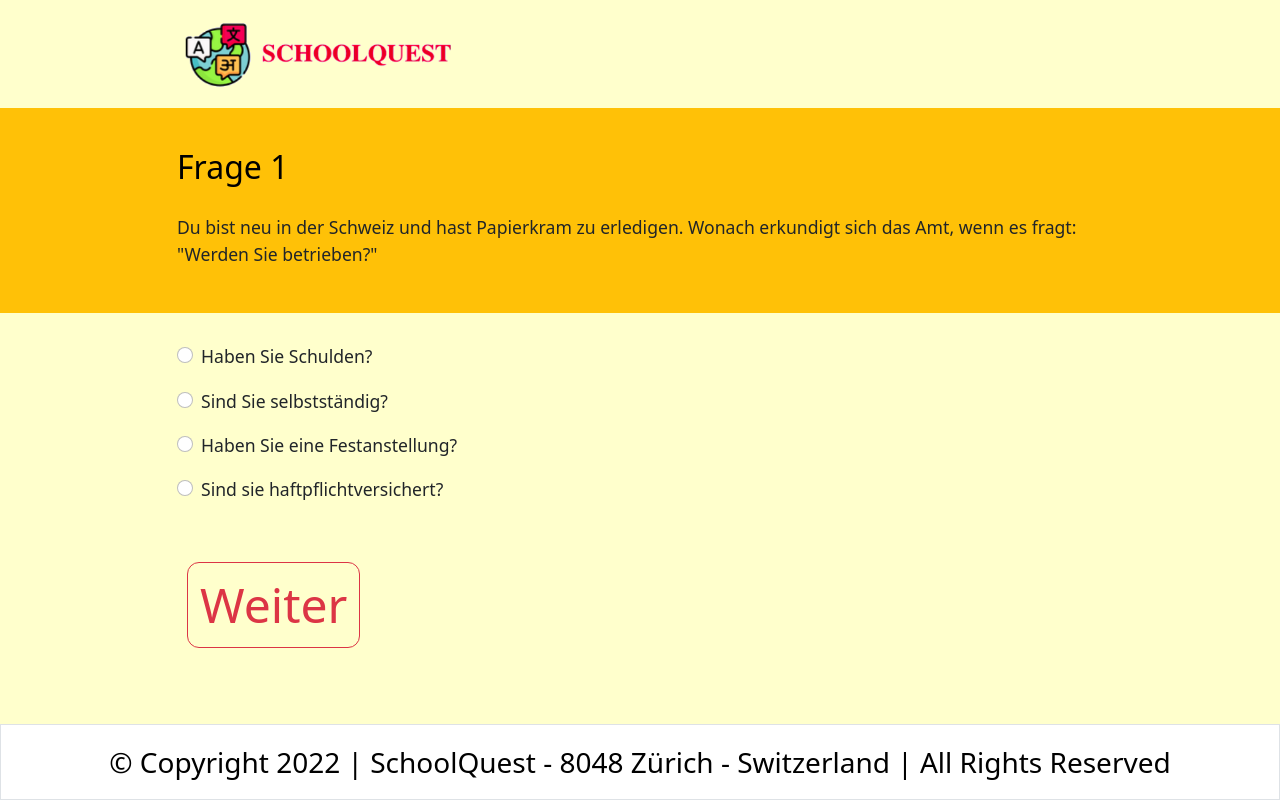
After one commit to ruslan70/-SchulQuest, a PHP site: page /question-01.php in a window 1280 px wide. The commit adds this page. Run offline with PHP 8.4, Linux system fonts and the light colour scheme.

Commit message:
css for index.php and question-01.php

```diff
--- a/css/style.css
+++ b/css/style.css
@@ -1,12 +1,12 @@
 h1 {
   text-align: left;
-  font-size: 3em;
+  font-size: 2em;
   color: #000000;
   font-weight: normal;
 }
 
 p {
-  font-size: 2em;
+  font-size: 1.1em;
 }
 
 
@@ -15,12 +15,42 @@ body {
 }
 
 footer {
-  font-size: 2vw;
+  font-size: 2.5vw;
   background-color: white;
 }
 
 /* Author: Chantal */
-#startButton {
+
+
+
+/* Author: Stéphnae */
+
+#introductionTitle {
+  padding-top: 35px;
+}
+
+#introductionWording {
+  padding-top: 25px;
+  padding-bottom: 20px;
+}
+
+#questionTitle {
+  padding-top: 40px;
+  padding-bottom: 10px;
+}
+
+#questionWording {
+  padding-top: 10px;
+  padding-bottom: 30px;
+}
+
+#answerPanel {
+  padding-top: 30px;
+
+}
+
+.buttons {
+  margin-top: 25px;
   font-size: 3em;;
   border-radius: 0.25em;
 }
--- a/includes/header.php
+++ b/includes/header.php
@@ -3,9 +3,17 @@
 <header>
     <nav class="navbar sticky-top navbar-light style="background-color: #ffffff;>
         <div class="container-fluid">
-            <a class="navbar-brand" href="#">
-                <img src="/images/logo_schoolquest.png" alt="" width="288" height="92">
-            </a>
+            <div class="container">
+                <div class="row">
+                    <div class="col-1"></div>
+                    <div class="col-10">
+                        <a class="navbar-brand" href="#">
+                            <img src="/images/logo_schoolquest.png" alt="" width="288" height="92">
+                        </a>
+                    </div>
+                    <div class="col-1"></div>
+                </div>
+            </div>
         </div>
     </nav>
 </header>
--- /dev/null
+++ b/question-01.php
@@ -0,0 +1,73 @@
+<!--author: Stéphane-->
+<?php include "includes/head.php"; ?>
+
+<?php include "includes/header.php";?>
+<main>
+    <!-- Hier kommt noch der Data-Collector-->
+    <div>
+        <div class="container-fluid bg-warning text-dark">
+            <div class="container">
+                <div class="row">
+                    <div class="col-1"></div>
+                    <div class="col-10">
+                        <h1 id="questionTitle">Frage 1</h1>
+                        <p id="questionWording">Du bist neu in der Schweiz und hast Papierkram zu erledigen. Wonach erkundigt sich das Amt, wenn es fragt: "Werden Sie betrieben?"<p>
+                    </div>
+                    <div class="col-1"></div>
+                </div>
+            </div>
+        </div>
+        <div class="container">
+            <form action="question-09.php" method="post" onsubmit="return validateQuestion('single-choice-0', 'single-choice');">
+                <div class="row">
+                    <div class="col-1"></div>
+                        <div class="col-10" id="answerPanel">
+                            <div class="form-check">
+                                <input type="radio" class="form-check-input" id="single-choice-1" name="single-choice" value="0">
+                                <label class="form-check-label" for="single-choice-1"><p>Haben Sie Schulden?</p></label>
+                            </div>
+
+                            <div class="form-check">
+                                <input type="radio" class="form-check-input" id="single-choice-2"name="single-choice"value="1">
+                                <label class="form-check-label" for="single-choice-2"><p>Sind Sie selbstständig?</p></label>
+                            </div>
+
+                            <div class="form-check">
+                                <input type="radio" class="form-check-input" id="single-choice-3" name="single-choice" value="0">
+                                <label class="form-check-label" for="single-choice-3"><p>Haben Sie eine Festanstellung?</p></label>
+                            </div>
+
+                            <div class="form-check">
+                                <input type="radio" class="form-check-input" id="single-choice-4" name="single-choice" value="0">
+                                <label class="form-check-label" for="single-choice-4"><p>Sind sie haftpflichtversichert?</p></label>
+                            </div>
+                        </div>
+                        <div class="col-1"></div>
+                    </div>
+                    <div class="container">
+                        <div class="row">
+
+                            <div class="col-1"></div>
+
+                            <div class="col-10">
+                                <div>
+                                    <input type="hidden" name="lastPageID" value="question-9">
+                                    <p id="validation-warning" class="warning"></p>
+                                </div>
+
+                                <div>
+                                    <input type="hidden" name="lastPageID" value="question-13">
+                                    <input type="hidden" id="achivedPoints" name="achivePoints">
+                                    <p id="validation-warning" class="warning"></p>
+                                    <button type="submit" id=startButton class="btn btn-outline-danger buttons">Weiter</button>
+                                </div>
+                            </div>
+                            </div><div class="col-1">
+                        </div>
+                    </div>
+                </div>
+            </form>
+        </div>
+    </div>
+</main>
+<?php include "includes/footer.php"; ?>
```
Also changed, not shown: index.php (+18 -25 lines).
